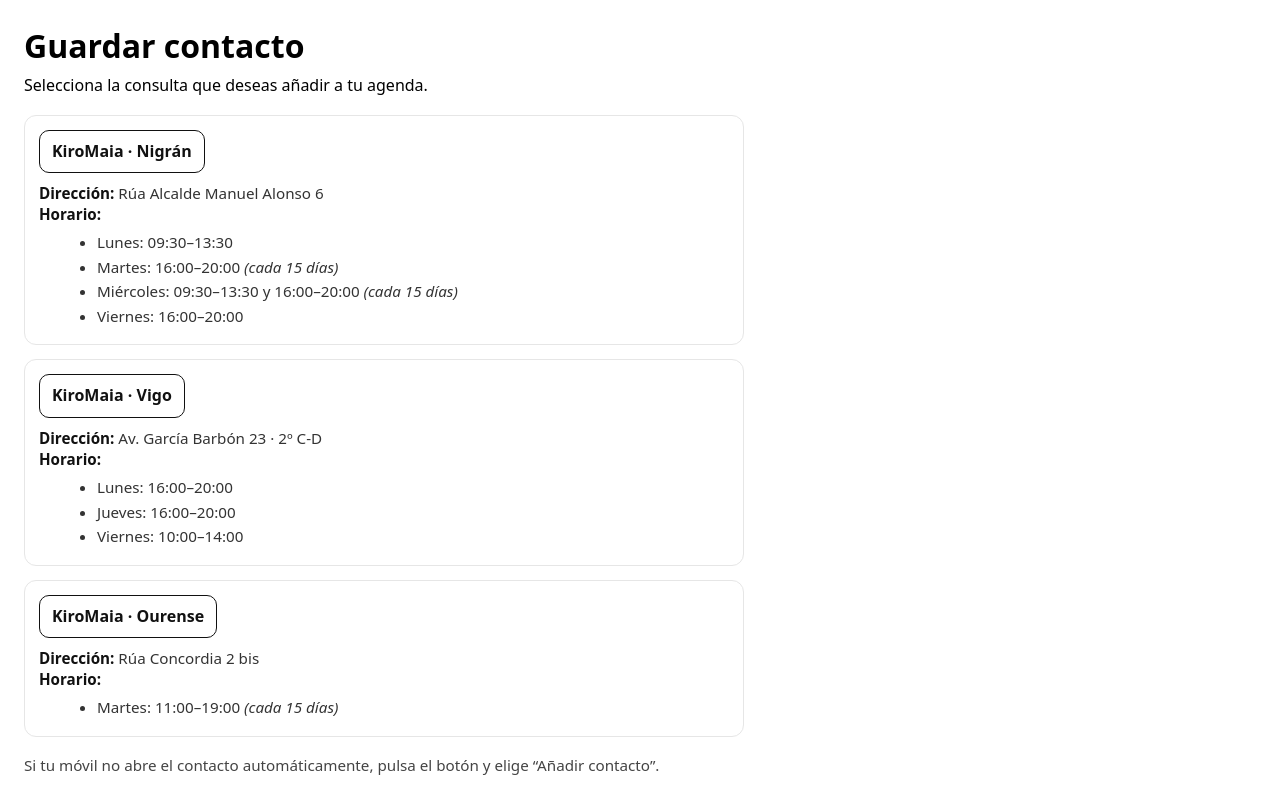
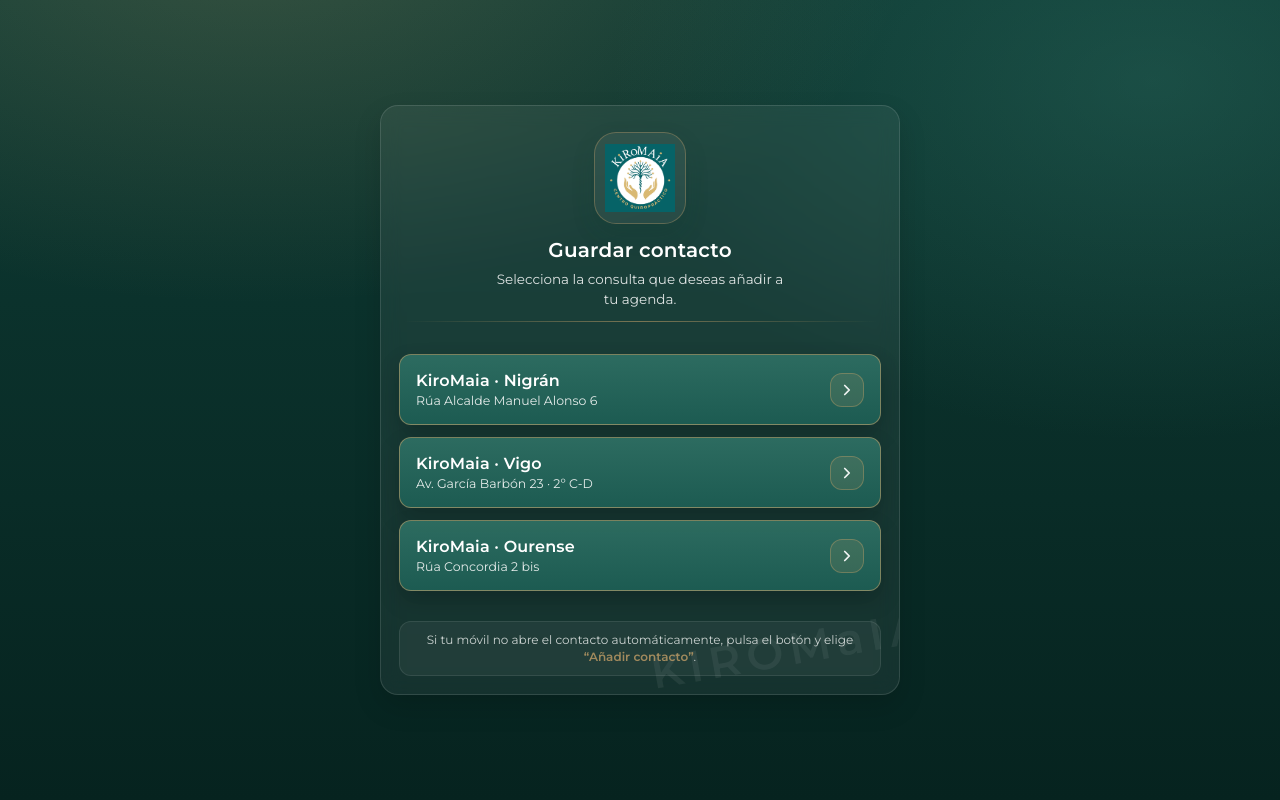
Before and after one commit to klearra/kiromaia-qr-test, a plain HTML site: page index.html in a window 1280 px wide. Drawn offline with Linux system fonts and the light colour scheme.

```diff
--- a/index.html
+++ b/index.html
@@ -2,70 +2,288 @@
 <html lang="es">
 <head>
   <meta charset="utf-8" />
-  <meta name="viewport" content="width=device-width, initial-scale=1" />
+  <meta name="viewport" content="width=device-width, initial-scale=1, viewport-fit=cover" />
   <title>KiroMaia · Guardar contacto</title>
+  <meta name="description" content="Selecciona la consulta de KiroMaia que deseas añadir a tu agenda." />
+
+  <!-- Tipografía: Montserrat (fallback si no hay red / bloqueo) -->
+  <link rel="preconnect" href="https://fonts.googleapis.com">
+  <link rel="preconnect" href="https://fonts.gstatic.com" crossorigin>
+  <link href="https://fonts.googleapis.com/css2?family=Montserrat:wght@400;500;600&display=swap" rel="stylesheet">
+
   <style>
-    body { font-family: system-ui, -apple-system, Segoe UI, Roboto, Arial, sans-serif; margin: 24px; line-height: 1.35; }
-    h1 { margin: 0 0 8px; }
-    p { margin: 0 0 18px; }
-    .grid { display: grid; gap: 14px; max-width: 720px; }
-    .card { border: 1px solid #e6e6e6; border-radius: 12px; padding: 14px; }
-    .btn { display: inline-block; padding: 10px 12px; border-radius: 10px; border: 1px solid #111; text-decoration: none; color: #111; font-weight: 600; }
-    .meta { margin-top: 10px; color: #333; font-size: 0.95rem; }
-    .meta strong { color: #111; }
-    ul { margin: 8px 0 0 18px; }
-    li { margin: 4px 0; }
-    .hint { margin-top: 18px; color: #444; font-size: 0.95rem; }
+    :root{
+      /* Ajustar aquí a los HEX oficiales si los tenéis */
+      --km-green-900: #0E3B34;  /* verde profundo */
+      --km-green-700: #1E5E54;  /* verde principal */
+      --km-green-500: #2F6F63;  /* verde botón base */
+      --km-bronze-500: #C8A26A; /* bronce/acento */
+      --km-ink: #10201D;        /* texto oscuro */
+      --km-paper: #F4F6F5;      /* fondo claro */
+      --km-white: #FFFFFF;
+
+      --radius-xl: 18px;
+      --radius-md: 12px;
+
+      --shadow-1: 0 12px 28px rgba(0,0,0,.14);
+      --shadow-2: 0 10px 22px rgba(14,59,52,.18);
+    }
+
+    *{ box-sizing:border-box; }
+    html,body{ height:100%; }
+
+    body{
+      margin:0;
+      font-family: "Montserrat", system-ui, -apple-system, Segoe UI, Roboto, Arial, sans-serif;
+      color: var(--km-white);
+      background:
+        radial-gradient(1200px 700px at 20% -10%, rgba(200,162,106,.22), rgba(200,162,106,0) 55%),
+        radial-gradient(900px 600px at 90% 10%, rgba(47,111,99,.40), rgba(47,111,99,0) 60%),
+        linear-gradient(180deg, var(--km-green-900), #06231F);
+      display:flex;
+      align-items:center;
+      justify-content:center;
+      padding: clamp(18px, 4vw, 34px);
+    }
+
+    .wrap{
+      width: min(520px, 100%);
+    }
+
+    .card{
+      position:relative;
+      background: rgba(255,255,255,.06);
+      border: 1px solid rgba(255,255,255,.12);
+      border-radius: var(--radius-xl);
+      box-shadow: var(--shadow-1);
+      backdrop-filter: blur(10px);
+      -webkit-backdrop-filter: blur(10px);
+      overflow:hidden;
+    }
+
+    /* marca de agua sutil */
+    .card::before{
+      content:"KIROMaIA";
+      position:absolute;
+      inset:auto -30px 18px auto;
+      transform: rotate(-10deg);
+      font-weight: 600;
+      letter-spacing: .14em;
+      opacity: .06;
+      font-size: 44px;
+      pointer-events:none;
+      user-select:none;
+      white-space:nowrap;
+    }
+
+    header{
+      padding: 26px 22px 14px;
+      text-align:center;
+    }
+
+    .logo{
+      width: 92px;
+      height: 92px;
+      border-radius: 22px;
+      background: rgba(255,255,255,.06);
+      border: 1px solid rgba(200,162,106,.35);
+      display:flex;
+      align-items:center;
+      justify-content:center;
+      margin: 0 auto 14px;
+      box-shadow: var(--shadow-2);
+      overflow:hidden;
+    }
+
+    .logo img{
+      width: 78%;
+      height: 78%;
+      object-fit: contain;
+      display:block;
+    }
+
+    h1{
+      margin: 6px 0 8px;
+      font-size: 20px;
+      font-weight: 600;
+      letter-spacing: .01em;
+    }
+
+    .sub{
+      margin: 0 auto;
+      max-width: 34ch;
+      font-size: 13.5px;
+      line-height: 1.45;
+      opacity: .86;
+    }
+
+    .divider{
+      height:1px;
+      background: linear-gradient(90deg, rgba(200,162,106,0), rgba(200,162,106,.55), rgba(200,162,106,0));
+      margin: 12px 0 0;
+    }
+
+    main{
+      padding: 18px 18px 20px;
+    }
+
+    .btn{
+      display:flex;
+      align-items:center;
+      justify-content:space-between;
+      gap: 12px;
+
+      width:100%;
+      text-decoration:none;
+      color: var(--km-white);
+
+      background: linear-gradient(180deg, rgba(47,111,99,.95), rgba(30,94,84,.95));
+      border: 1px solid rgba(200,162,106,.55);
+      border-radius: var(--radius-md);
+      padding: 16px 16px;
+
+      box-shadow: 0 10px 22px rgba(0,0,0,.20);
+      transition: transform .12s ease, filter .12s ease, border-color .12s ease;
+    }
+
+    .btn + .btn{ margin-top: 12px; }
+
+    .btn:active{ transform: scale(.99); }
+    .btn:hover{
+      filter: brightness(1.03);
+      border-color: rgba(200,162,106,.80);
+    }
+
+    .btn-left{
+      display:flex;
+      flex-direction:column;
+      gap: 3px;
+      text-align:left;
+      min-width: 0;
+    }
+
+    .btn-title{
+      font-weight: 600;
+      font-size: 16px;
+      letter-spacing:.01em;
+      white-space:nowrap;
+      overflow:hidden;
+      text-overflow:ellipsis;
+    }
+
+    .btn-meta{
+      font-size: 12.5px;
+      opacity: .88;
+      white-space:nowrap;
+      overflow:hidden;
+      text-overflow:ellipsis;
+    }
+
+    .chev{
+      width: 34px;
+      height: 34px;
+      border-radius: 12px;
+      background: rgba(200,162,106,.14);
+      border: 1px solid rgba(200,162,106,.38);
+      display:flex;
+      align-items:center;
+      justify-content:center;
+      flex: 0 0 auto;
+    }
+
+    .chev svg{
+      width: 18px;
+      height: 18px;
+      opacity: .92;
+    }
+
+    footer{
+      padding: 0 18px 18px;
+      text-align:center;
+      font-size: 12px;
+      opacity: .78;
+      line-height: 1.35;
+    }
+
+    .hint{
+      display:inline-block;
+      margin-top: 10px;
+      padding: 10px 12px;
+      border-radius: 12px;
+      border: 1px solid rgba(255,255,255,.12);
+      background: rgba(255,255,255,.06);
+    }
+
+    .hint strong{
+      color: var(--km-bronze-500);
+      font-weight: 600;
+    }
+
+    /* Accesibilidad: foco visible */
+    a.btn:focus-visible{
+      outline: 3px solid rgba(200,162,106,.65);
+      outline-offset: 3px;
+    }
   </style>
 </head>
+
 <body>
-  <h1>Guardar contacto</h1>
-  <p>Selecciona la consulta que deseas añadir a tu agenda.</p>
+  <div class="wrap">
+    <section class="card" role="region" aria-label="Guardar contacto KiroMaia">
+      <header>
+        <div class="logo" aria-hidden="true">
+          <!-- Ruta relativa dentro de /qr/ -->
+          <img src="assets/Logo_KiroMaia_Verde_Paint.png" alt="KiroMaia" />
+        </div>
+        <h1>Guardar contacto</h1>
+        <p class="sub">Selecciona la consulta que deseas añadir a tu agenda.</p>
+        <div class="divider" aria-hidden="true"></div>
+      </header>
 
-  <div class="grid">
+      <main>
+        <a class="btn" href="vcf/kiromaia-nigran.vcf">
+          <span class="btn-left">
+            <span class="btn-title">KiroMaia · Nigrán</span>
+            <span class="btn-meta">Rúa Alcalde Manuel Alonso 6</span>
+          </span>
+          <span class="chev" aria-hidden="true">
+            <svg viewBox="0 0 24 24" fill="none" aria-hidden="true">
+              <path d="M9 6l6 6-6 6" stroke="white" stroke-width="2.2" stroke-linecap="round" stroke-linejoin="round"/>
+            </svg>
+          </span>
+        </a>
 
-    <div class="card">
-      <a class="btn" href="vcf/kiromaia-nigran.vcf">KiroMaia · Nigrán</a>
-      <div class="meta">
-        <div><strong>Dirección:</strong> Rúa Alcalde Manuel Alonso 6</div>
-        <div><strong>Horario:</strong></div>
-        <ul>
-          <li>Lunes: 09:30–13:30</li>
-          <li>Martes: 16:00–20:00 <em>(cada 15 días)</em></li>
-          <li>Miércoles: 09:30–13:30 y 16:00–20:00 <em>(cada 15 días)</em></li>
-          <li>Viernes: 16:00–20:00</li>
-        </ul>
-      </div>
-    </div>
+        <a class="btn" href="vcf/kiromaia-vigo.vcf">
+          <span class="btn-left">
+            <span class="btn-title">KiroMaia · Vigo</span>
+            <span class="btn-meta">Av. García Barbón 23 · 2º C-D</span>
+          </span>
+          <span class="chev" aria-hidden="true">
+            <svg viewBox="0 0 24 24" fill="none" aria-hidden="true">
+              <path d="M9 6l6 6-6 6" stroke="white" stroke-width="2.2" stroke-linecap="round" stroke-linejoin="round"/>
+            </svg>
+          </span>
+        </a>
 
-    <div class="card">
-      <a class="btn" href="vcf/kiromaia-vigo.vcf">KiroMaia · Vigo</a>
-      <div class="meta">
-        <div><strong>Dirección:</strong> Av. García Barbón 23 · 2º C-D</div>
-        <div><strong>Horario:</strong></div>
-        <ul>
-          <li>Lunes: 16:00–20:00</li>
-          <li>Jueves: 16:00–20:00</li>
-          <li>Viernes: 10:00–14:00</li>
-        </ul>
-      </div>
-    </div>
+        <a class="btn" href="vcf/kiromaia-ourense.vcf">
+          <span class="btn-left">
+            <span class="btn-title">KiroMaia · Ourense</span>
+            <span class="btn-meta">Rúa Concordia 2 bis</span>
+          </span>
+          <span class="chev" aria-hidden="true">
+            <svg viewBox="0 0 24 24" fill="none" aria-hidden="true">
+              <path d="M9 6l6 6-6 6" stroke="white" stroke-width="2.2" stroke-linecap="round" stroke-linejoin="round"/>
+            </svg>
+          </span>
+        </a>
+      </main>
 
-    <div class="card">
-      <a class="btn" href="vcf/kiromaia-ourense.vcf">KiroMaia · Ourense</a>
-      <div class="meta">
-        <div><strong>Dirección:</strong> Rúa Concordia 2 bis</div>
-        <div><strong>Horario:</strong></div>
-        <ul>
-          <li>Martes: 11:00–19:00 <em>(cada 15 días)</em></li>
-        </ul>
-      </div>
-    </div>
-
-  </div>
-
-  <div class="hint">
-    Si tu móvil no abre el contacto automáticamente, pulsa el botón y elige “Añadir contacto”.
+      <footer>
+        <div class="hint">
+          Si tu móvil no abre el contacto automáticamente, pulsa el botón y elige <strong>“Añadir contacto”</strong>.
+        </div>
+      </footer>
+    </section>
   </div>
 </body>
 </html>
```
